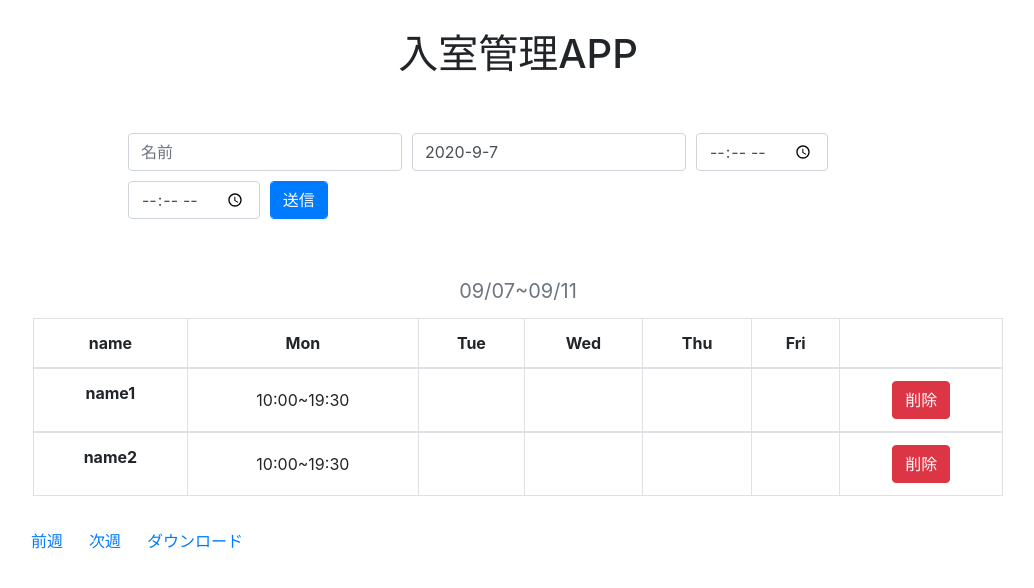
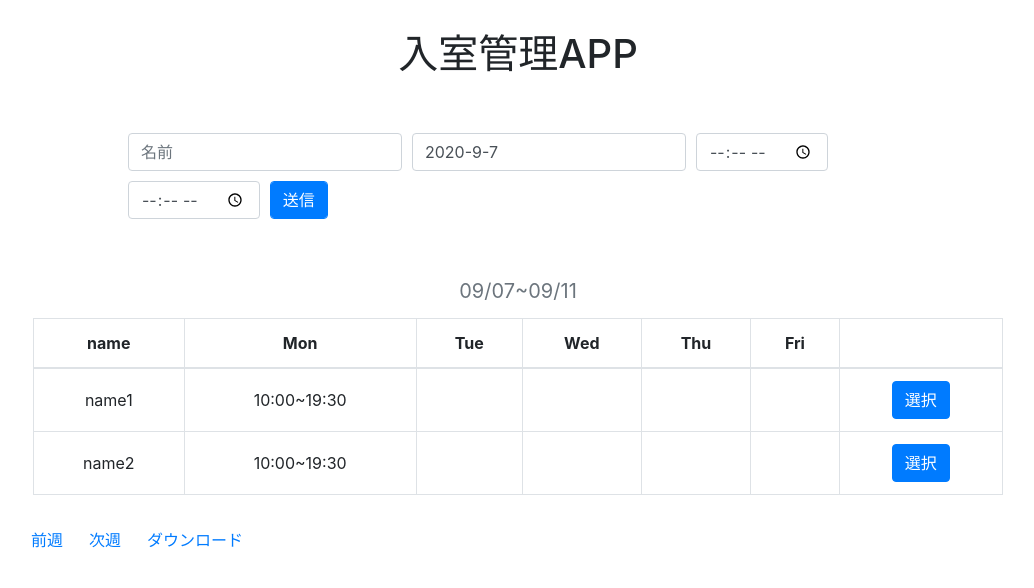
Before and after one commit to HRT2020-app/front, a React (Create React App) app: page / in a window 1280 px wide. Shown: the top 588 px of the page, without its empty margins (122-1156 px from the left). Built offline with nearby package versions, Linux system fonts and the light colour scheme.

Commit message:
create tmp delete method

```diff
--- a/src/pc/components/ShowItem.js
+++ b/src/pc/components/ShowItem.js
@@ -1,4 +1,5 @@
 import React, { Component } from 'react';
+import update from 'immutability-helper'
 
 export default class ShowItem extends React.Component{
 
@@ -8,29 +9,105 @@ export default class ShowItem extends React.Component{
         this.state={
             id: item.id,
             name: item.name,
-            mon: item.mon,
-            tue: item.tue,
-            wed: item.wed,
-            thu: item.thu,
-            fri: item.fri,
+            mon: {
+                time: item.mon,
+                selected: false
+            },
+            tue: {
+                time: item.tue,
+                selected: false
+            },
+            wed: {
+                time: item.wed,
+                selected: false
+            },
+            thu: {
+                time: item.thu,
+                selected: false
+            },
+            fri: {
+                time: item.fri,
+                selected: false
+            },
+            tmp_mon: item.mon,
+            selected_tmp_mon: false,
+            class: "",
+            // FIXME: modeいるか？
+            mode: "選択",
+            // FIXME: btnは変えない
+            // TODO: classとかstateに持たせる必要
+            modeClass: "btn btn-primary"
+        }
+
+        this.handleSelectDay = this.handleSelectDay.bind(this);
+        this.handleDeleteDay = this.handleDeleteDay.bind(this);
+        this.handleChangeSelectMon = this.handleChangeSelectMon.bind(this);
+        this.handleChangeSelectTmpMon = this.handleChangeSelectTmpMon.bind(this)
+    }
+
+    handleSelectDay(e) {
+        if(this.state.mode="選択") {
+            this.setState({mode: "削除", modeClass: "btn btn-danger", class: "bg-warning"});
+        }
+    }
+
+    handleDeleteDay(e) {
+        // if(this.state.mon.selected==true) {
+        //     this.setState({ mon: update(this.state.mon, { time: { $set: "" } }) });
+        // }
+        if(this.state.selected_tmp_mon) {
+            this.setState({ tmp_mon: "" })
+        }
+
+        this.setState({mode: "選択", modeClass: "btn btn-primary", class: ""})
+    }
+
+    handleChangeSelectMon(e) {
+        this.setState({ mon: update(this.state.mon, { selected: { $set: true } }) });
+    }
+
+    handleChangeSelectTmpMon(e) {
+        this.setState({ selected_tmp_mon: true });
+    }
+
+    showCheckMon() {
+        if(this.state.mode == "削除") {
+            //onChange={this.handleChangeSelectMon()}
+            return(
+                <span>
+                    <input type="checkbox" onChange={this.handleChangeSelectTmpMon}></input>
+                </span>
+            );
+        }
+    }
+
+    // FIXME: 名前
+    showButton() {
+        if(this.state.mode == "選択") {
+            return(
+                <button type="submit" className={this.state.modeClass} onClick={this.handleSelectDay}>{this.state.mode}</button>
+            );
+        }
+        else {
+            if(this.state.mode == "削除") {
+                return(
+                    <button type="submit"className={this.state.modeClass} onClick={this.handleDeleteDay}>{this.state.mode}</button>
+                );
+            }
         }
     }
 
     render(){
         return(
-            <tbody>
-                <tr>
-                    <th scope="row">{this.state.name}</th>
-                    <td class="align-middle">{this.state.mon}</td>
-                    <td class="align-middle">{this.state.tue}</td>
-                    <td class="align-middle">{this.state.wed}</td>
-                    <td class="align-middle">{this.state.thu}</td>
-                    <td class="align-middle">{this.state.fri}</td>
-                    <td class="align-middle">
-                        <button type="submit" class="btn btn-danger">削除</button>
-                    </td>
-                </tr>
-            </tbody>
+            <tr className={this.state.class}>
+                <td className="align-middle">{this.state.name}</td>
+                <td className="align-middle">{this.showCheckMon()}{this.state.tmp_mon}</td>
+                <td className="align-middle">{this.state.tue.time}</td>
+                <td className="align-middle">{this.state.wed.time}</td>
+                <td className="align-middle">{this.state.thu.time}</td>
+                <td className="align-middle">{this.state.fri.time}</td>
+                <td className="align-middle">{this.showButton()}</td>
+            </tr>
         );
     }
 
--- a/src/pc/components/ShowList.js
+++ b/src/pc/components/ShowList.js
@@ -33,8 +33,8 @@ class ShowList extends React.Component{
         if(sub<0){
             sub=6;
         }
-        startday.setDate(startday.getUTCDate()-sub);
-        endday.setDate(startday.getUTCDate()+4);
+        startday.setUTCDate(startday.getUTCDate()-sub);
+        endday.setUTCDate(startday.getUTCDate()+4);
 
         const startmonth = ('00'+(startday.getUTCMonth()+1)).slice(-2);
         const startdate = ('00'+startday.getUTCDate()).slice(-2);
@@ -111,7 +111,9 @@ class ShowList extends React.Component{
                                 <th></th>
                             </tr>
                         </thead>
-                        {this.state.selectedWeekList.map( (item) => <ShowItem item={item}/>)}
+                        <tbody>
+                            {this.state.selectedWeekList.map( (item) => <ShowItem item={item}/>)}
+                        </tbody>
                     </table>
             </div>
             </>
```
